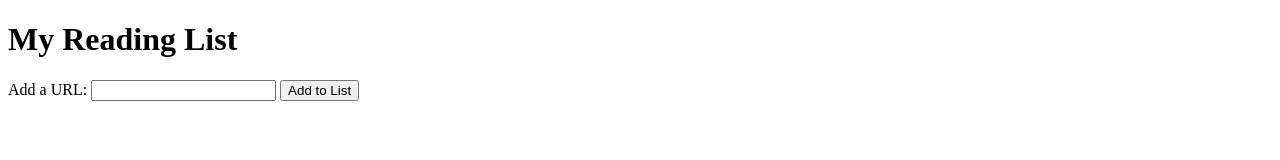
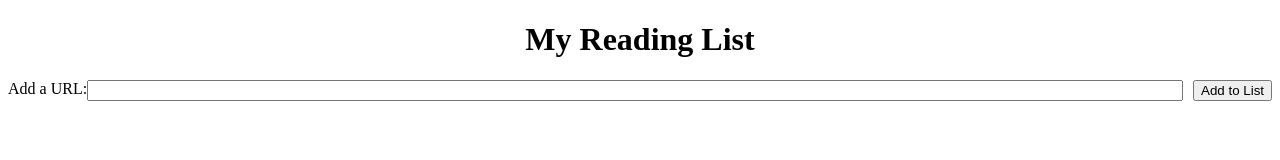
Before and after one commit to davinci1122/readinglist, a plain HTML site: page index.html in a window 1280 px wide. Drawn offline with Linux system fonts and the light colour scheme.

Commit message:
Third commit

```diff
--- a/index.html
+++ b/index.html
@@ -3,6 +3,7 @@
 <head>
   <meta charset="UTF-8">
   <title>My Reading List</title>
+  <link href="style.css" media="all" rel="stylesheet" type="text/css" />
 </head>
 <body>
   <h1>My Reading List</h1>
```
